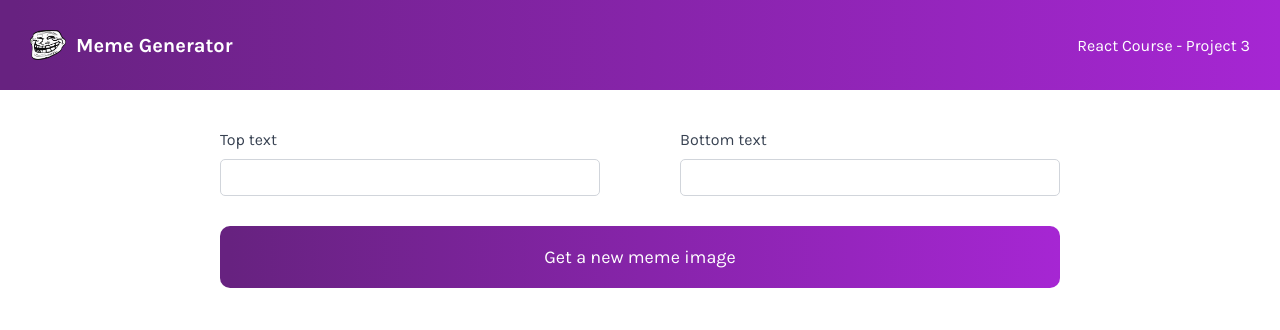
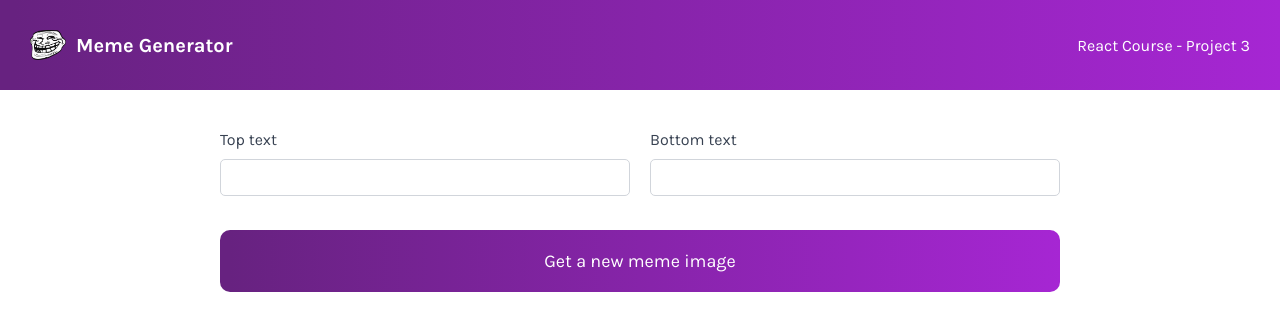
Before and after one commit to CandelaOlha/react-meme-generator, a React (Vite) app: page / in a window 1280 px wide. Shown: the top 330 px of the page. Built offline with nearby package versions, Linux system fonts and the light colour scheme.

Commit message:
replaced flex for grid on form-inputs

```diff
--- a/src/styles/Meme.css
+++ b/src/styles/Meme.css
@@ -20,9 +20,9 @@
 }
 
 .form-inputs {
-  display: flex;
-  justify-content: space-between;
-  margin-bottom: 20px;
+  display: grid;
+  grid-template: 40px 40px / 1fr 1fr;
+  gap: 20px;
 }
 
 .form-label {
@@ -36,7 +36,6 @@
   border-radius: 5px;
   margin: 10px 0;
   padding: 10px;
-  width: 380px;
 }
 
 .submit-button {
```
